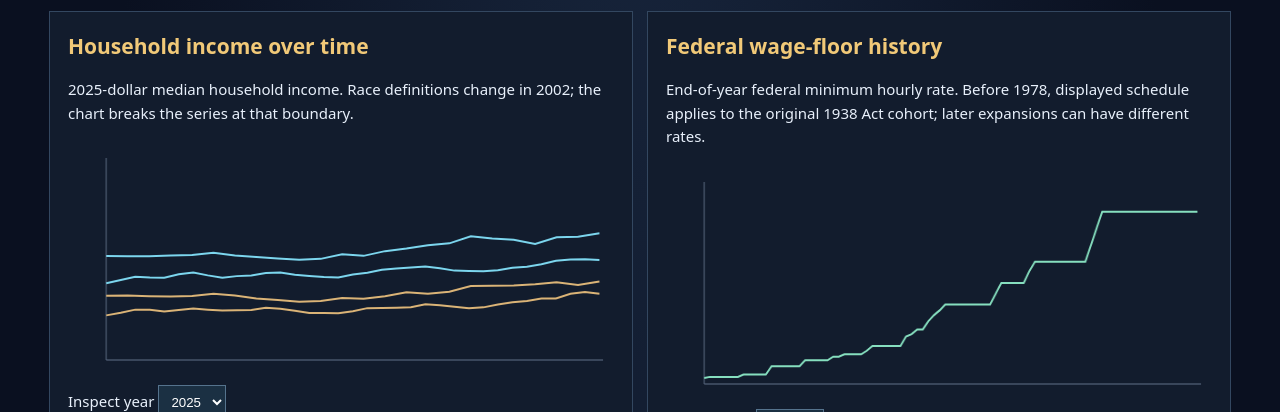
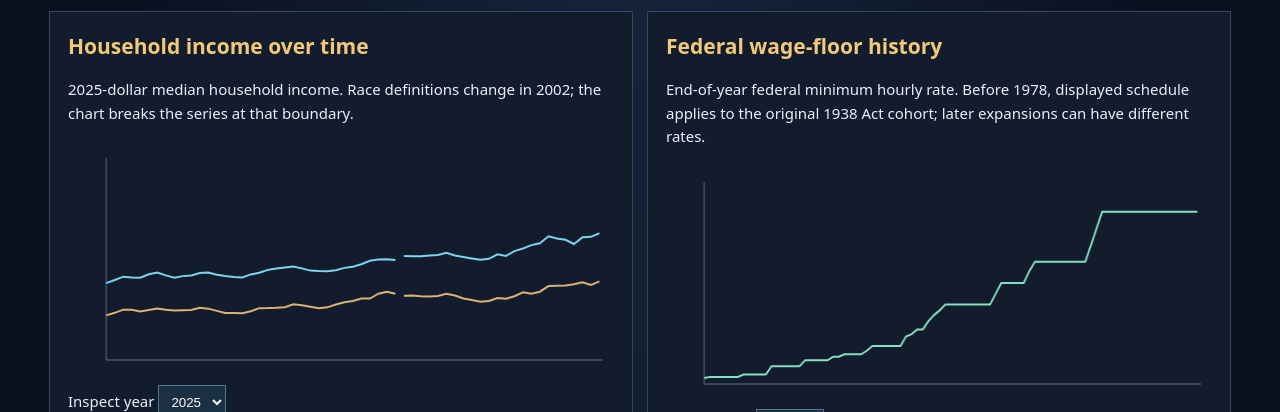
Before and after one commit to DavidWise01/predictive-smear, a plain HTML site: page kernel/restitution/v3/index.html in a window 1280 px wide. Shown: the part 387-799 px from the top of the page. Drawn offline with Linux system fonts and the light colour scheme.

Commit message:
Fix chart timeline: align both Census regimes by calendar year

```diff
--- a/kernel/restitution/v3/index.html
+++ b/kernel/restitution/v3/index.html
@@ -20,9 +20,9 @@ Unknown principal = null, not $0.</pre><p>Source ancestry: Census H-5, transmitt
 <footer><small>.dlw · UEP-011 · 2026-11-20 · Public data indexed, original evidence ancestry preserved; not a determination of damages.</small></footer></main>
 <script>
 const $=id=>document.getElementById(id);const fmt=n=>n?.toLocaleString('en-US',{style:'currency',currency:'USD',maximumFractionDigits:0})??'Unknown';
-function plot(canvas,series,max,breakYear){const c=canvas.getContext('2d'),W=canvas.width,H=canvas.height;c.clearRect(0,0,W,H);c.strokeStyle='#607189';c.beginPath();c.moveTo(42,18);c.lineTo(42,220);c.lineTo(W-12,220);c.stroke();series.forEach(({rows,key,color})=>{c.strokeStyle=color;c.lineWidth=2;c.beginPath();let started=false;rows.forEach((r,i)=>{const y=r[key];if(typeof y!=='number'){started=false;return}const x=42+(i/Math.max(rows.length-1,1))*(W-58),py=220-y/max*190;if(!started)c.moveTo(x,py);else c.lineTo(x,py);started=true});c.stroke()});}
+function plot(canvas,series,max,minYear,maxYear){const c=canvas.getContext('2d'),W=canvas.width,H=canvas.height;c.clearRect(0,0,W,H);c.strokeStyle='#607189';c.beginPath();c.moveTo(42,18);c.lineTo(42,220);c.lineTo(W-12,220);c.stroke();series.forEach(({rows,key,color})=>{c.strokeStyle=color;c.lineWidth=2;c.beginPath();let started=false;rows.forEach((r,i)=>{const y=r[key];if(typeof y!=='number'){started=false;return}const x=42+((r.year-minYear)/(maxYear-minYear))*(W-58),py=220-y/max*190;if(!started)c.moveTo(x,py);else c.lineTo(x,py);started=true});c.stroke()});}
 function income(data){const rows=data.yearly_household_income_2025_usd;for(const row of rows){let option=document.createElement('option');option.value=row.year;option.textContent=row.year;$('year').append(option);let tr=document.createElement('tr');[row.year,row.white_usd_2025??row.white_nonhispanic_usd_2025,row.black_usd_2025??row.black_alone_usd_2025,row.white_black_median_difference_usd_2025,row.year<2002?'Older race classifications':'Race alone / non-Hispanic'].forEach((v,i)=>{let td=document.createElement('td');td.textContent=i>0&&i<4?fmt(v):v;tr.append(td)});$('incomeRows').append(tr)}
-const old=rows.filter(r=>r.year<=2001).map(r=>({year:r.year,white:r.white_usd_2025,black:r.black_usd_2025}));const recent=rows.filter(r=>r.year>=2002).map(r=>({year:r.year,white:r.white_nonhispanic_usd_2025,black:r.black_alone_usd_2025}));const s=[{rows:old,key:'white',color:'#7cd6ee'},{rows:old,key:'black',color:'#dbb477'},{rows:recent,key:'white',color:'#7cd6ee'},{rows:recent,key:'black',color:'#dbb477'}];plot($('incomeChart'),s,145000);function show(){let v=rows.find(r=>String(r.year)===$('year').value);$('detail').textContent=v.year+': White '+fmt(v.white_usd_2025??v.white_nonhispanic_usd_2025)+' · Black '+fmt(v.black_usd_2025??v.black_alone_usd_2025)+' · observed median difference '+fmt(v.white_black_median_difference_usd_2025)+'. This is not a damage award.'}$('year').onchange=show;$('year').value='2025';show();}
-function wages(data){const rows=data.rows;for(let r of rows){let opt=document.createElement('option');opt.value=r.year;opt.textContent=r.year;$('wageYear').append(opt);let tr=document.createElement('tr');[r.year,r.year_end_federal_minimum_dollars_per_hour,r.latest_effective_date].forEach((v,i)=>{let td=document.createElement('td');td.textContent=i===1?'$'+v.toFixed(2):v;tr.append(td)});$('wageRows').append(tr)}plot($('wageChart'),[{rows:rows.map(r=>({rate:r.year_end_federal_minimum_dollars_per_hour})),key:'rate',color:'#86dfbf'}],8);function show(){let r=rows.find(r=>String(r.year)===$('wageYear').value);$('wageDetail').textContent=r.year+': $'+r.year_end_federal_minimum_dollars_per_hour.toFixed(2)+'/hr as of year end. '+r.coverage_note}$('wageYear').onchange=show;$('wageYear').value='2026';show();}
+const old=rows.filter(r=>r.year<=2001).map(r=>({year:r.year,white:r.white_usd_2025,black:r.black_usd_2025}));const recent=rows.filter(r=>r.year>=2002).map(r=>({year:r.year,white:r.white_nonhispanic_usd_2025,black:r.black_alone_usd_2025}));const s=[{rows:old,key:'white',color:'#7cd6ee'},{rows:old,key:'black',color:'#dbb477'},{rows:recent,key:'white',color:'#7cd6ee'},{rows:recent,key:'black',color:'#dbb477'}];plot($('incomeChart'),s,145000,1967,2025);function show(){let v=rows.find(r=>String(r.year)===$('year').value);$('detail').textContent=v.year+': White '+fmt(v.white_usd_2025??v.white_nonhispanic_usd_2025)+' · Black '+fmt(v.black_usd_2025??v.black_alone_usd_2025)+' · observed median difference '+fmt(v.white_black_median_difference_usd_2025)+'. This is not a damage award.'}$('year').onchange=show;$('year').value='2025';show();}
+function wages(data){const rows=data.rows;for(let r of rows){let opt=document.createElement('option');opt.value=r.year;opt.textContent=r.year;$('wageYear').append(opt);let tr=document.createElement('tr');[r.year,r.year_end_federal_minimum_dollars_per_hour,r.latest_effective_date].forEach((v,i)=>{let td=document.createElement('td');td.textContent=i===1?'$'+v.toFixed(2):v;tr.append(td)});$('wageRows').append(tr)}plot($('wageChart'),[{rows:rows.map(r=>({year:r.year,rate:r.year_end_federal_minimum_dollars_per_hour})),key:'rate',color:'#86dfbf'}],8,1938,2026);function show(){let r=rows.find(r=>String(r.year)===$('wageYear').value);$('wageDetail').textContent=r.year+': $'+r.year_end_federal_minimum_dollars_per_hour.toFixed(2)+'/hr as of year end. '+r.coverage_note}$('wageYear').onchange=show;$('wageYear').value='2026';show();}
 Promise.all([fetch('../../restitution-timeseries-v3.json'),fetch('../../minimum-wage-1938-2026.json')].map(x=>x.then(r=>{if(!r.ok)throw Error('HTTP '+r.status);return r.json()}))).then(([a,b])=>{income(a);wages(b)}).catch(e=>{$('detail').textContent='Unable to load data: '+e.message+'. Review the linked JSON files above.'});
 </script></body></html>
```
